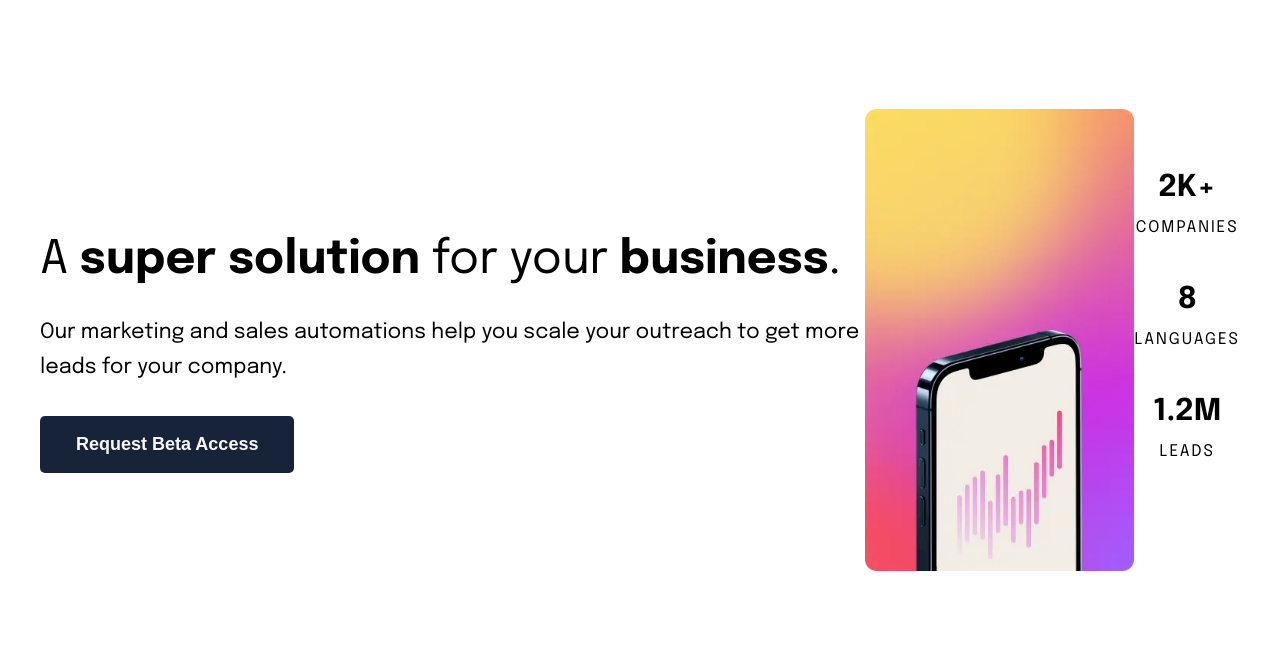
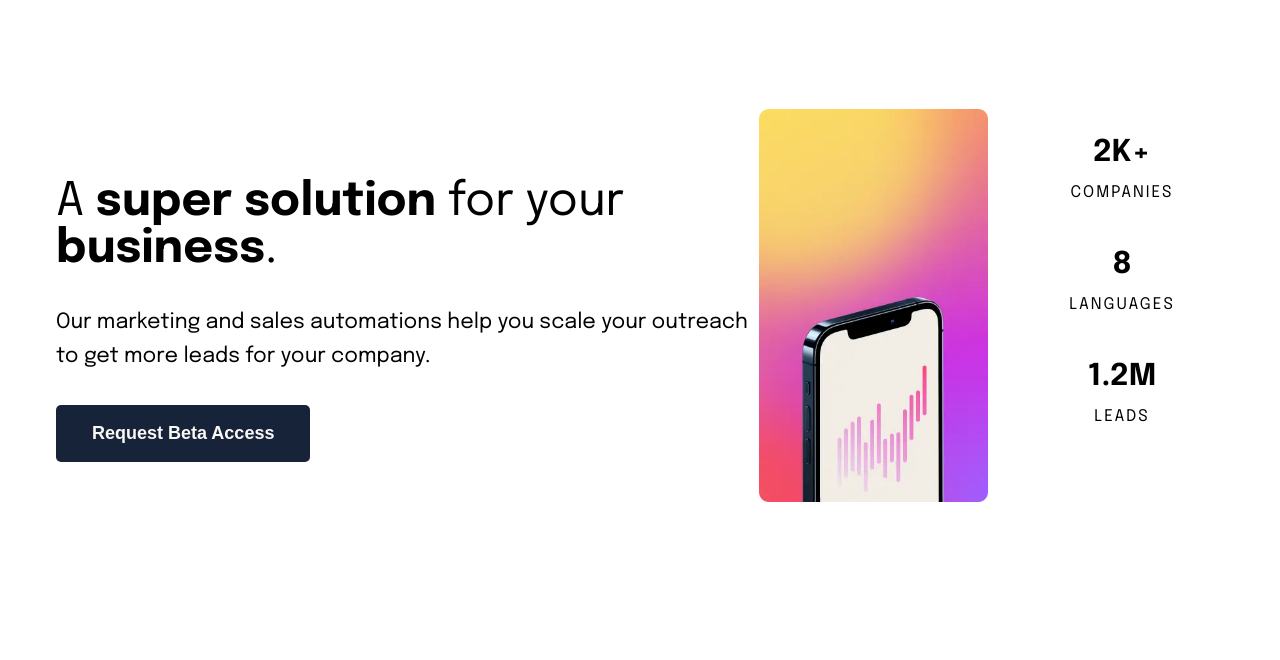
Before and after one commit to nmrabet/Suite, a plain HTML site: page index.html in a window 1280 px wide. Shown: the part 81-741 px from the top of the page. Drawn offline with Linux system fonts and the light colour scheme.

Commit message:
fix: margins

```diff
--- a/style.css
+++ b/style.css
@@ -71,6 +71,11 @@ header {
   );
 }
 
+.intro {
+  max-width: 1200px;
+  margin: 0 auto;
+}
+
 .hero {
   margin: 2em 1em;
 }
@@ -91,16 +96,13 @@ header {
   width: 100%;
 }
 
-.stats-container {
-  text-align: center;
-}
-
 .stats span {
   font-size: 30px;
   font-weight: bold;
 }
 
 .stats {
+  text-align: center;
   margin-bottom: 2rem;
 }
 
@@ -114,7 +116,6 @@ section {
   color: var(--whitish);
   text-align: center;
   margin-top: 14em;
-  padding-bottom: 2rem;
   border-radius: 10px;
   z-index: 1;
 }
@@ -156,7 +157,6 @@ section {
 }
 
 footer {
-  text-align: center;
   background-color: var(--whitish);
   padding: 2em 0;
 }
@@ -164,6 +164,10 @@ footer {
 footer > * {
   margin-bottom: 2rem;
   cursor: pointer;
+}
+
+.footer-container {
+  text-align: center;
 }
 
 .social-media > * {
@@ -175,7 +179,6 @@ footer > * {
     display: flex;
     align-items: center;
     justify-content: space-between;
-
   }
 
   .stats-container {
@@ -183,6 +186,7 @@ footer > * {
     align-items: center;
     justify-content: space-between;
     margin: 0 auto;
+    text-align: left;
   }
 
   .article {
@@ -199,26 +203,24 @@ footer > * {
 
 @media screen and (min-width: 850px) {
   header,
-  .intro,
   .footer-container {
     margin-inline: auto;
     max-width: 1200px;
-  }
-
-  .hero {
-    margin: 2em 0;
   }
 
   .intro {
     display: flex;
     align-items: center;
   }
+
   .stats-container {
     display: flex;
     flex-direction: column;
     align-items: center;
     max-height: 400px;
+    flex-basis: 30%;
   }
+
   .article {
     max-width: 1200px;
     margin: 5em auto 0 auto;
```
